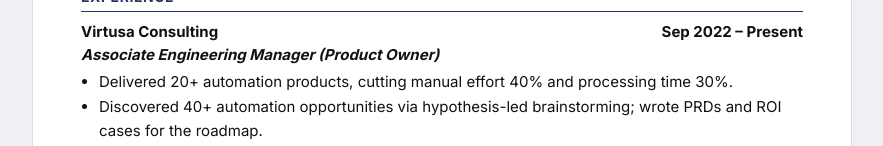
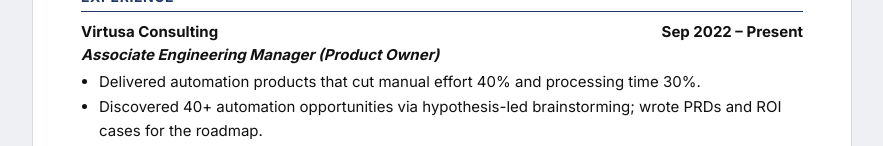
Before and after one commit to kishorekrish9913-ctrl/kishorekrish9913-ctrl.github.io, a plain HTML site: page resume.html in a window 1280 px wide. Shown: the part 654-800 px from the top of the page, without its empty margins (198-1081 px from the left). Drawn offline with Linux system fonts and the light colour scheme.

Commit message:
Refine experience description in resume.html

```diff
--- a/resume.html
+++ b/resume.html
@@ -54,7 +54,7 @@ li{margin:2px 0}
 <div class="r"><b>Virtusa Consulting</b><span><b>Sep 2022 – Present</b></span></div>
 <p class="i"><b>Associate Engineering Manager (Product Owner)</b></p>
 <ul>
-<li>Delivered 20+ automation products, cutting manual effort 40% and processing time 30%.</li>
+<li>Delivered automation products that cut manual effort 40% and processing time 30%.</li>
 <li>Discovered 40+ automation opportunities via hypothesis-led brainstorming; wrote PRDs and ROI cases for the roadmap.</li>
 <li>Launched AI/ML solutions, including predictive analytics for process optimisation and intelligent customer-support bots.</li>
 <li>Delivered 95% of releases on time and cut delivery cycles 20% by leading UX, architects, developers and QA in agile teams.</li>
```
